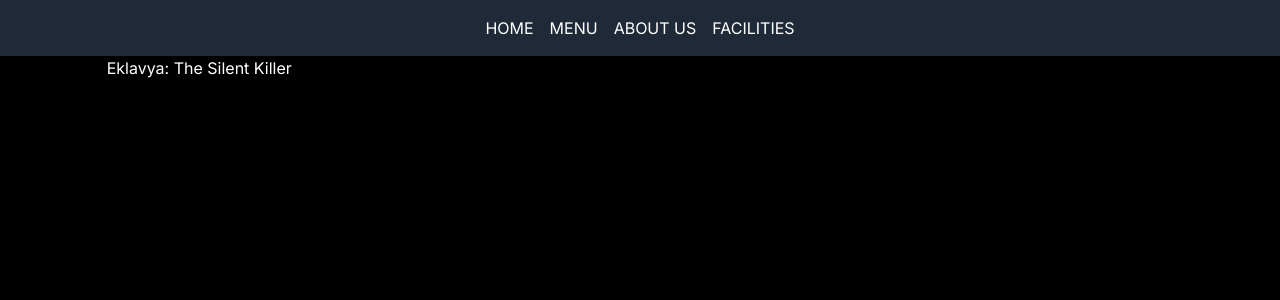
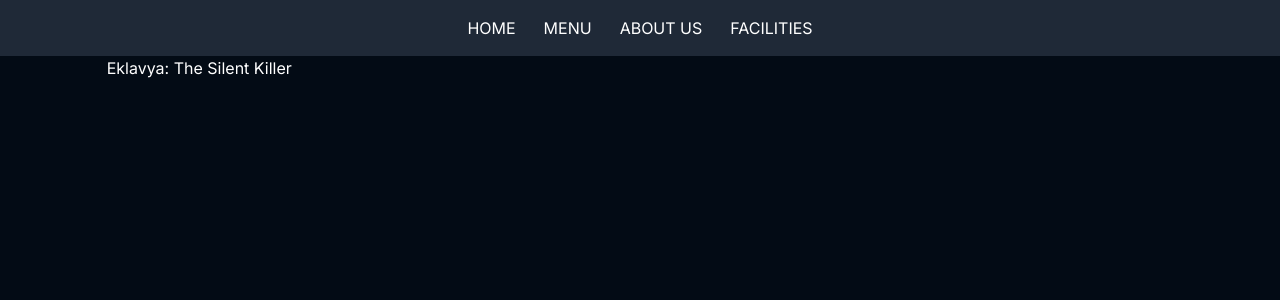
Before and after one commit to AbhaySemwal/eklavya, a Next.js app: page / in a window 1280 px wide. Shown: the top 300 px of the page. Built offline with nearby package versions, Linux system fonts and the light colour scheme.

Commit message:
Navbar updated

```diff
--- /dev/null
+++ b/src/app/aboutus/page.js
@@ -0,0 +1,12 @@
+import Navbar from '@/components/navbar/Navbar'
+import React from 'react'
+import AboutUs from '@/components/aboutus/AboutUs'
+const page = () => {
+  return (
+    <div>
+      <AboutUs/>
+    </div>
+  )
+}
+
+export default page
--- a/src/app/globals.css
+++ b/src/app/globals.css
@@ -32,5 +32,5 @@ body {
   }
 } */
 body{
-  background-color: black;
+  background-color: #030B15;
 }
--- a/src/app/page.js
+++ b/src/app/page.js
@@ -1,11 +1,13 @@
 import Navbar from "@/components/navbar/Navbar";
 import Topbar from "@/components/topbar/Topbar";
+// import AboutUs
 import Image from "next/image";
 
 export default function Home() {
   return (
     <div className="text-white">
       <Navbar/>
+      {/* <AboutUs/> */}
       <Topbar/>
     </div>
   );
--- /dev/null
+++ b/src/components/aboutus/AboutUs.jsx
@@ -0,0 +1,17 @@
+import React from 'react'
+import grp.jpg;
+const AboutUs = () => {
+  return (
+    <div  className="text-white flex ">
+      <div>Image</div>
+      <div>
+        <h4> About Us </h4>
+        <h3>Accelerate the world's transition</h3>
+        <h4>Lorem ipsum dolor sit amet consectetur adipisicing elit. Quis rerum repudiandae, sed, iure eligendi provident, magnam iusto aliquam deleniti odio exercitationem? Delectus esse dolores sapiente accusantium in? Dolorum, beatae optio.</h4>
+        <button></button>
+      </div>
+    </div>
+  )
+}
+
+export default AboutUs
--- a/src/components/navbar/Navbar.jsx
+++ b/src/components/navbar/Navbar.jsx
@@ -5,7 +5,7 @@ function Navbar() {
 
   return (
     <div className="bg-gray-800 p-4 flex justify-center items-center text-white">
-      <ul className="flex gap-4">
+      <ul className="flex gap-7">
         <li>
           <Link href="/" >HOME</Link>
         </li>
```
Also changed, not shown: src/grp.jpg (added).
